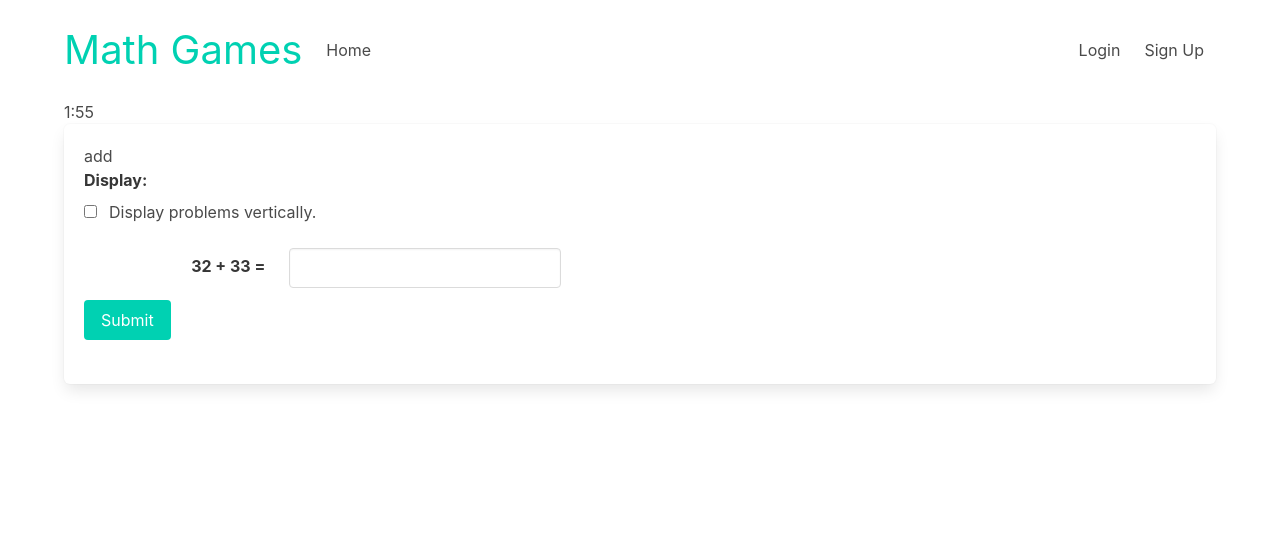
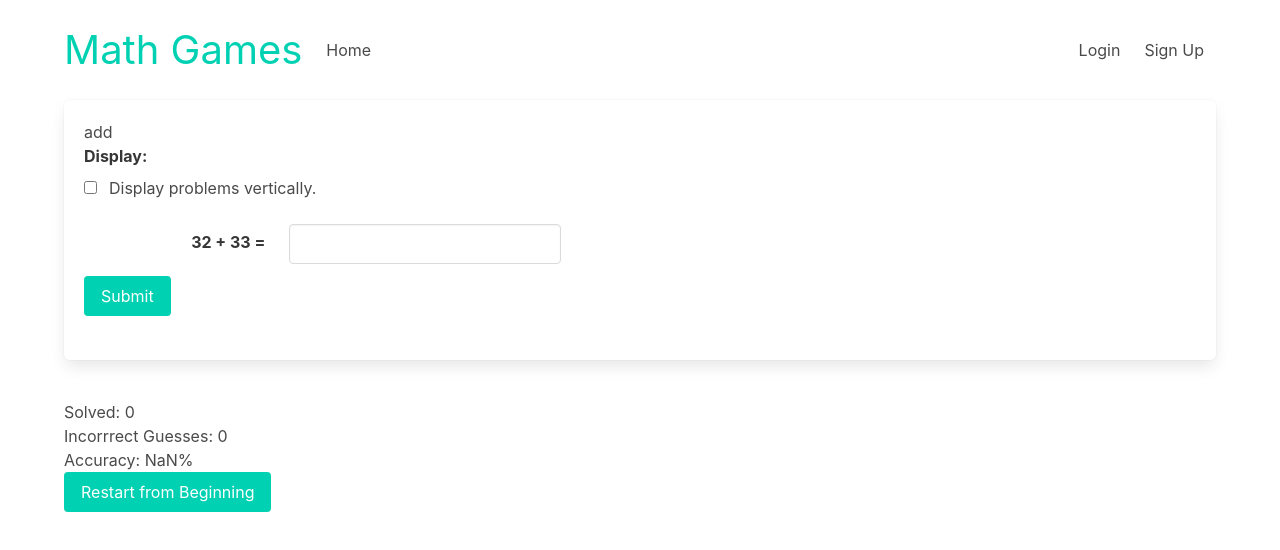
Before and after one commit to quentinikeno/Springboard-SEC-Capstone-2, a React (Create React App) app in the folder frontend/: page / in a window 1280 px wide. Shown: the top 550 px of the page. Built offline with nearby package versions, Linux system fonts and the light colour scheme; no server answers.

Commit message:
remove timer from game.

```diff
--- a/frontend/src/math-squared/ProblemBoxGame.js
+++ b/frontend/src/math-squared/ProblemBoxGame.js
@@ -1,19 +1,16 @@
-import { useEffect, useRef } from "react";
+import { useEffect } from "react";
 import { useSelector, useDispatch } from "react-redux";
 import ProblemBoxes from "./ProblemBoxes";
 import {
-	decrementSeconds,
 	reset,
 	getHighScore,
 	postHighScore,
 	patchHighScore,
 } from "../redux-slices/math-squared/mathSquaredSlice";
-import { convertToMinutesSeconds } from "../helpers/convertToMinutesSeconds";
 
 const ProblemBoxGame = () => {
-	const timerId = useRef();
 	const { token } = useSelector((state) => state.user);
-	const { seconds, solved, incorrectGuesses, highScore } = useSelector(
+	const { solved, incorrectGuesses, highScore } = useSelector(
 		(state) => state.mathSquared
 	);
 	const dispatch = useDispatch();
@@ -22,7 +19,11 @@ const ProblemBoxGame = () => {
 		dispatch(reset());
 	};
 
-	const sendScoreAPI = () => {
+	useEffect(() => {
+		if (token) dispatch(getHighScore({ gameId: 1, token }));
+	}, [token]);
+
+	useEffect(() => {
 		const data = {
 			gameId: 1,
 			highScore: solved,
@@ -33,43 +34,27 @@ const ProblemBoxGame = () => {
 		} else if (token && !highScore) {
 			dispatch(postHighScore(data));
 		}
-	};
-
-	useEffect(() => {
-		if (token) dispatch(getHighScore({ gameId: 1, token }));
-	}, [token]);
-
-	useEffect(() => {
-		timerId.current = setInterval(() => {
-			if (seconds <= 0) {
-				clearInterval(timerId.current);
-				sendScoreAPI();
-			} else {
-				dispatch(decrementSeconds());
-			}
-		}, 1000);
-		return () => {
-			clearInterval(timerId.current);
-		};
-	}, [seconds, token]);
+	}, [solved, token]);
 
 	return (
 		<div className="ProblemBoxGame">
-			{seconds > 0 ? (
-				<>
-					<h2>{convertToMinutesSeconds(seconds)}</h2>
-					<ProblemBoxes />
-				</>
-			) : (
+			<div>
+				<ProblemBoxes />
 				<div>
-					<p>Time's up!</p>
 					<p>Solved: {solved}</p>
 					<p>Incorrrect Guesses: {incorrectGuesses}</p>
+					<p>
+						Accuracy:{" "}
+						{Math.round(
+							(100 * solved) / (solved + incorrectGuesses)
+						)}
+						%
+					</p>
 					<button class="button is-primary" onClick={resetGame}>
-						Retry
+						Restart from Beginning
 					</button>
 				</div>
-			)}
+			</div>
 		</div>
 	);
 };
```
